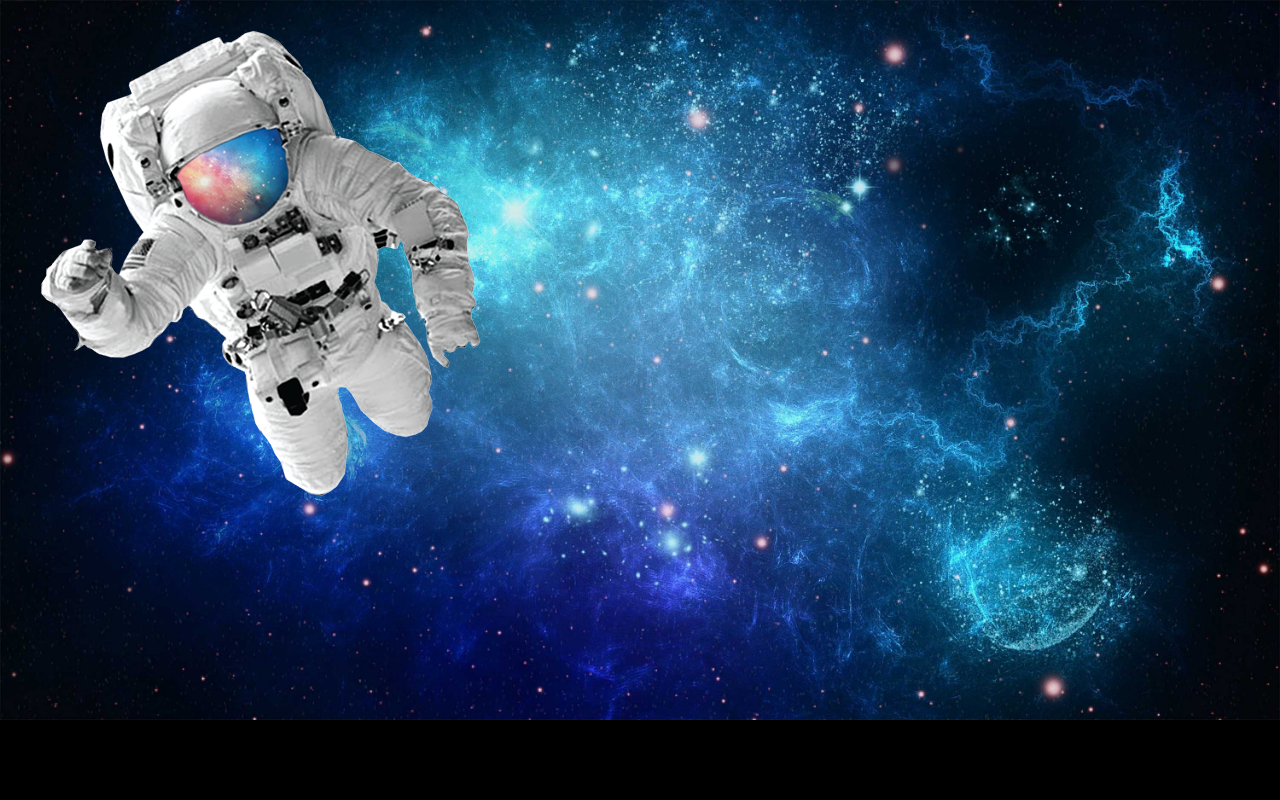
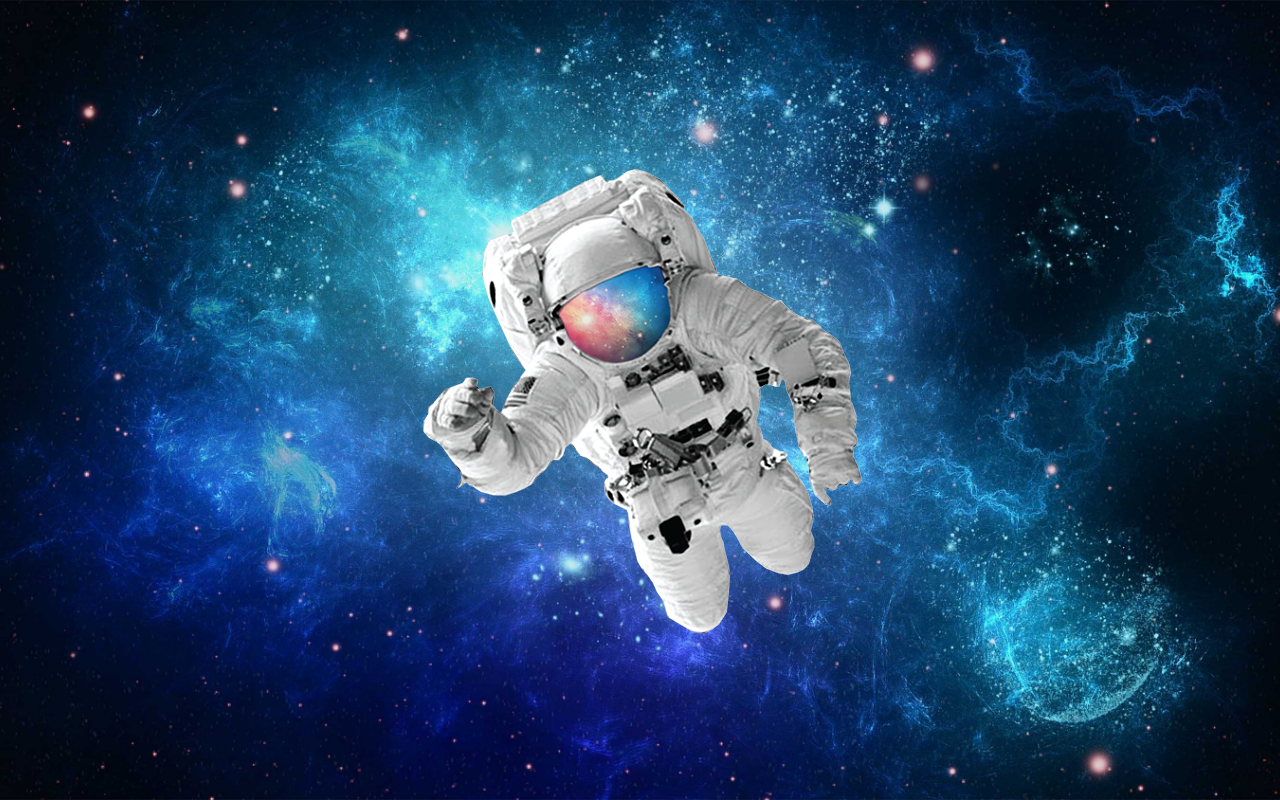
Before and after one commit to EricMiranda27/html-css, a plain HTML site: page desafios/d011/index.html in a window 1280 px wide. Drawn offline with Linux system fonts and the light colour scheme.

Commit message:
finalizado desafio 011

```diff
--- a/desafios/d011/index.html
+++ b/desafios/d011/index.html
@@ -6,22 +6,32 @@
     <meta name="viewport" content="width=device-width, initial-scale=1.0">
     <title>Desafio 011</title>
     <style>
+        html, body {
+            height: 100%;
+            margin: 0;
+            padding: 0;
+        }
+
         body {
             background-image: url('espaco.jpg');
             background-repeat: no-repeat;
-            background-size: 100%;
+            background-size: cover;
+            background-position: center center;
             background-color: black;
         }
 
         .astronauta {
-            position: relative;
+            display: flex;
+            align-items: center;
+            justify-content: center;
+            height: 100vh;
         }
     </style>
 </head>
 
 <body>
-    <div class="astrounauta">
-        <img src="astronauta.png" alt="imagem astrounauta">
+    <div class="astronauta">
+        <img src="astronauta.png" alt="astronauta">
     </div>
 </body>
 
```
